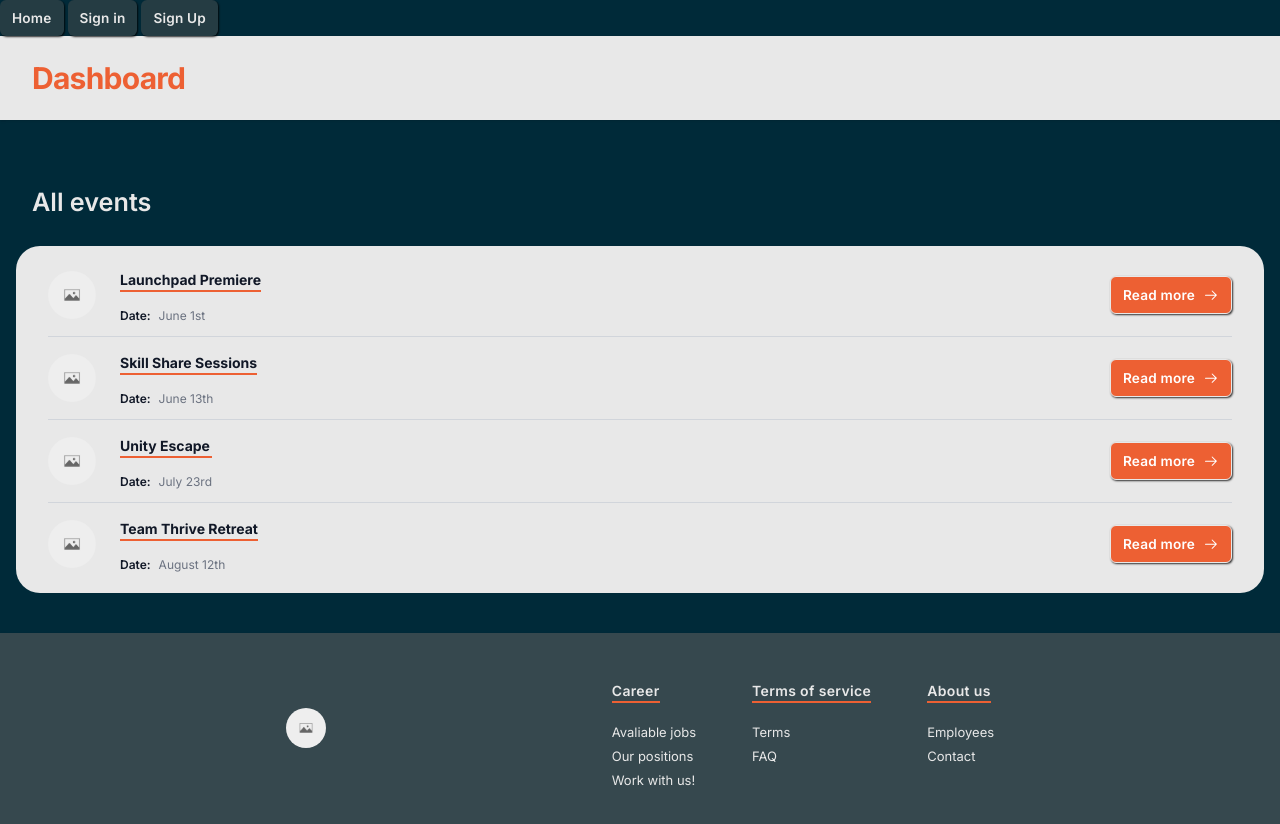
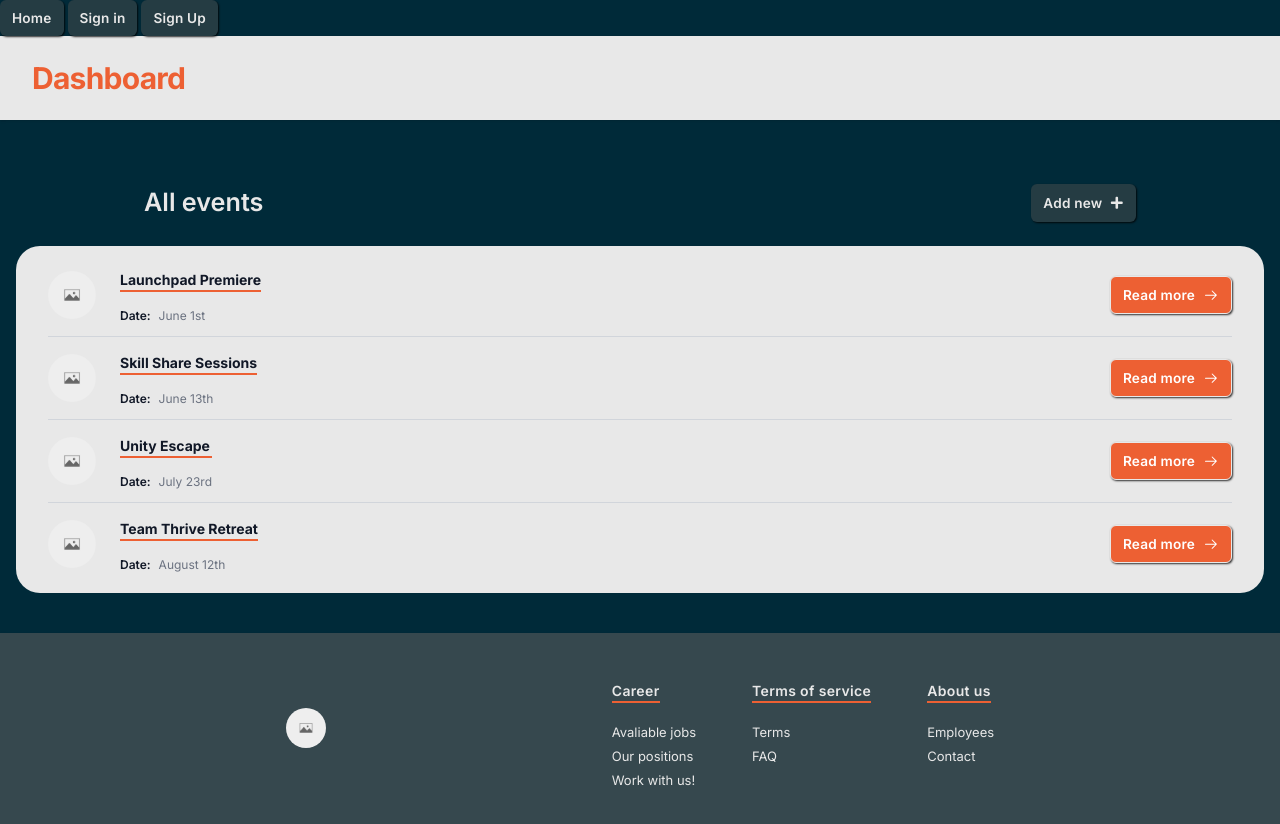
Before and after one commit to Gong-Code/event-website, a Next.js app: page /admin in a window 1280 px wide. Shown: the top 824 px of the page. Built offline with nearby package versions, Linux system fonts and the light colour scheme; no server answers.

Commit message:
updated footer and dashboard

```diff
--- a/app/(root)/_components/footer.jsx
+++ b/app/(root)/_components/footer.jsx
@@ -32,7 +32,7 @@ const Footer = () => {
 
     return (
         <>
-            <div className='bg-secondary-muted shadow h-auto overflow-hidden'>
+            <div className='bg-secondary-muted shadow h-auto overflow-hidden relative bottom-0'>
                 <div className='flex max-w-7xl items-center justify-evenly flex-col md:flex-row'>
                     <div className="mt-7 md:mt-8 md:mb-16">
                         <Image
--- a/app/(root)/admin/page.jsx
+++ b/app/(root)/admin/page.jsx
@@ -3,11 +3,9 @@
 import Navbar from '../_components/navbar';
 import { EventsList } from './_components/EventsList';
 
-
+import { FaPlus } from "react-icons/fa";
 
 const AdminPage = () => {
-
-
     return (
         <>
             <Navbar />
@@ -19,7 +17,12 @@ const AdminPage = () => {
                 </div>
             </header>
             <main className='my-10 flex flex-col justify-center'>
-              <h2 className="flex max-w-7xl px-4 py-6 sm:px-6 lg:px-8">All events</h2>
+                <div className='flex justify-between px-8 py-6 lg:px-36'>
+                    <h2>
+                        All events
+                    </h2>
+                    <button className="flex items-center gap-2"><span>Add new</span><FaPlus /></button>
+                </div>
                 <EventsList />
             </main>
         </>
```
